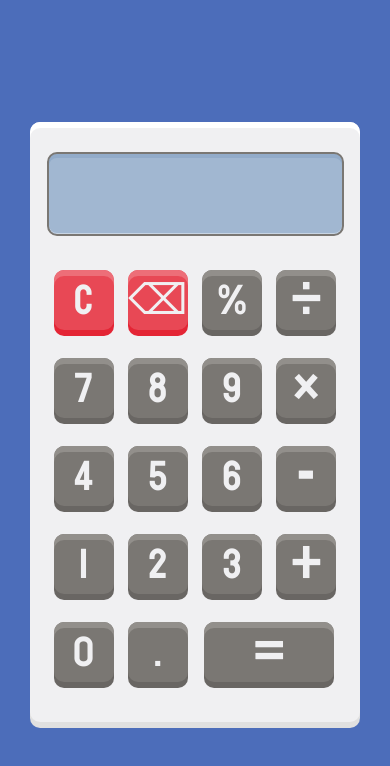
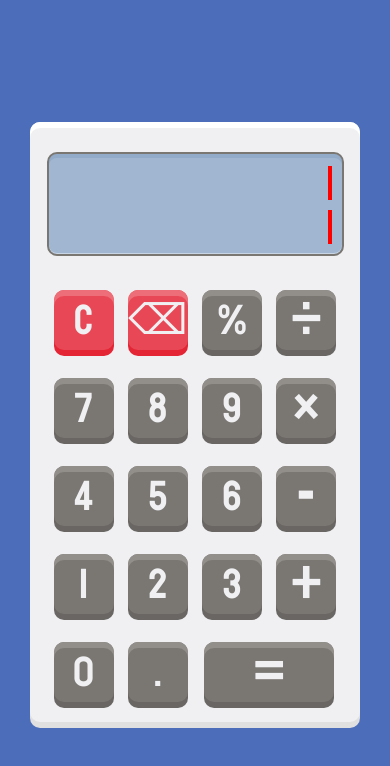
Before and after one commit to yrnisus/OdinProjectCalculator, a plain HTML site: page index.html in a window 390 px wide. Drawn offline with Linux system fonts and the light colour scheme.

Commit message:
Fixed mobile outputBox

```diff
--- a/style.css
+++ b/style.css
@@ -146,8 +146,26 @@ div .red {
 
     .outputBox {
         margin-top: 30px;
-        height: 80px;
+        height: 100px;
+        justify-content: flex-end;
     }
+
+    .outputBox p {
+        margin: 0 10px 0 0;
+    }
+
+    #outputText {
+        border: 2px solid red;
+        margin-bottom: 10px;
+    }
+
+    #totalText {
+        border: 2px solid red;
+        color: #334C84;
+        margin-bottom: 10px;
+    }
+
+
 
     .calcBG {
         width: 330px;
```
